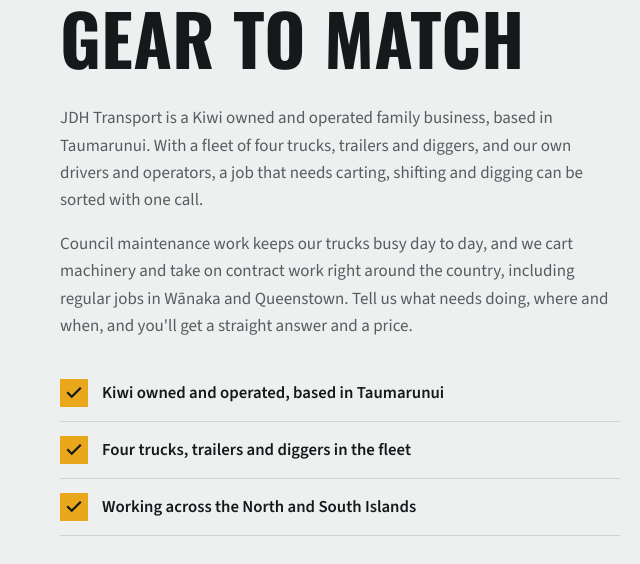
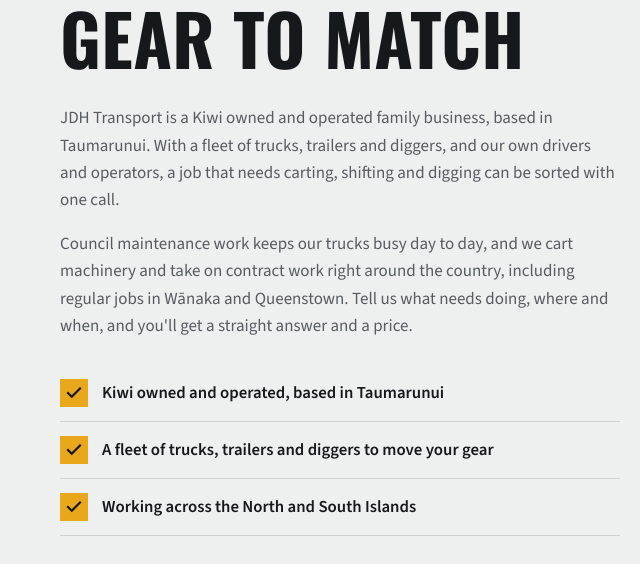
Before and after one commit to scaledsolutionsnz-sketch/jdh-transport-demo, a plain HTML site: page index.html in a window 1280 px wide. Shown: the part 2610-3174 px from the top of the page, 640-1280 px from the left. Drawn offline with nearby package versions, Linux system fonts and the light colour scheme.

Commit message:
Say a fleet of trucks, not four
Co-Authored-By: Claude Fable 5.2 <noreply@anthropic.com>

```diff
--- a/index.html
+++ b/index.html
@@ -139,11 +139,11 @@
     <div>
       <span class="eyebrow reveal">About us</span>
       <h2 class="reveal">Kiwi owned, with the crew and gear to match</h2>
-      <p class="muted reveal">JDH Transport is a Kiwi owned and operated family business, based in Taumarunui. With a fleet of four trucks, trailers and diggers, and our own drivers and operators, a job that needs carting, shifting and digging can be sorted with one call.</p>
+      <p class="muted reveal">JDH Transport is a Kiwi owned and operated family business, based in Taumarunui. With a fleet of trucks, trailers and diggers, and our own drivers and operators, a job that needs carting, shifting and digging can be sorted with one call.</p>
       <p class="muted reveal">Council maintenance work keeps our trucks busy day to day, and we cart machinery and take on contract work right around the country, including regular jobs in Wānaka and Queenstown. Tell us what needs doing, where and when, and you'll get a straight answer and a price.</p>
       <ul class="checklist reveal">
         <li><svg class="icon" aria-hidden="true"><use href="#i-check"/></svg>Kiwi owned and operated, based in Taumarunui</li>
-        <li><svg class="icon" aria-hidden="true"><use href="#i-check"/></svg>Four trucks, trailers and diggers in the fleet</li>
+        <li><svg class="icon" aria-hidden="true"><use href="#i-check"/></svg>A fleet of trucks, trailers and diggers to move your gear</li>
         <li><svg class="icon" aria-hidden="true"><use href="#i-check"/></svg>Working across the North and South Islands</li>
       </ul>
     </div>
```
